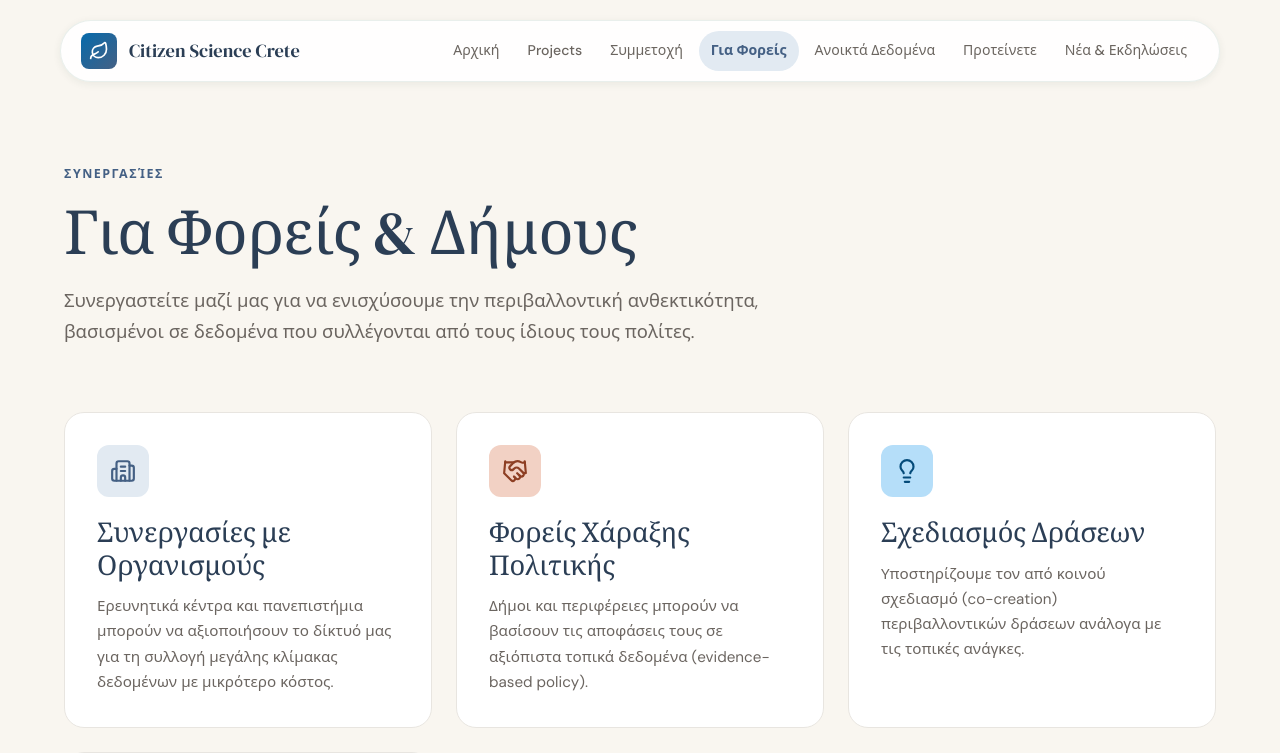
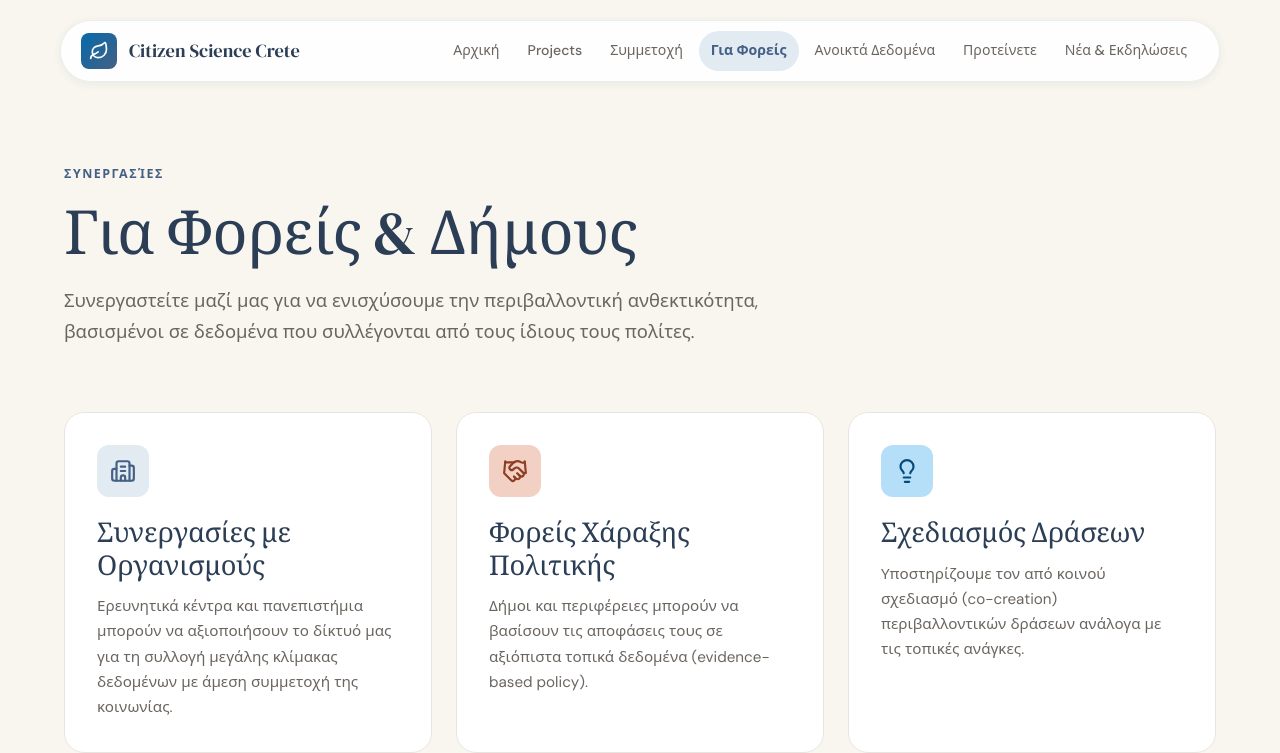
Before and after one commit to katartisikek/citizenscience, a React (Vite) app: page /entities in a window 1280 px wide. Shown: the top 753 px of the page. Built offline with nearby package versions, Linux system fonts and the light colour scheme.

Commit message:
content: update hero text and remove cost reference in entities

```diff
--- a/src/pages/Entities.jsx
+++ b/src/pages/Entities.jsx
@@ -5,7 +5,7 @@ const features = [
     icon: <Building2 size={26} />,
     variant: '',
     title: 'Συνεργασίες με Οργανισμούς',
-    text: 'Ερευνητικά κέντρα και πανεπιστήμια μπορούν να αξιοποιήσουν το δίκτυό μας για τη συλλογή μεγάλης κλίμακας δεδομένων με μικρότερο κόστος.',
+    text: 'Ερευνητικά κέντρα και πανεπιστήμια μπορούν να αξιοποιήσουν το δίκτυό μας για τη συλλογή μεγάλης κλίμακας δεδομένων με άμεση συμμετοχή της κοινωνίας.',
   },
   {
     icon: <Handshake size={26} />,
--- a/src/pages/Home.jsx
+++ b/src/pages/Home.jsx
@@ -76,7 +76,7 @@ const Home = () => {
           <span className="overline">Η επιστήμη ανήκει σε όλους</span>
           <h1 style={{ marginBottom: '1.25rem' }}>
             {settings.heroTitle}{' '}
-            <em style={{ fontStyle: 'italic', color: 'var(--primary-700)' }}>Μαζί με εσένα.</em>
+            <em style={{ fontStyle: 'italic', color: 'var(--primary-700)' }}>Η δύναμη της συμμετοχής.</em>
           </h1>
           <p className="text-lead animate-fade-in delay-100" style={{ margin: '0 auto 2.5rem' }}>
             {settings.heroSubtitle}
```
